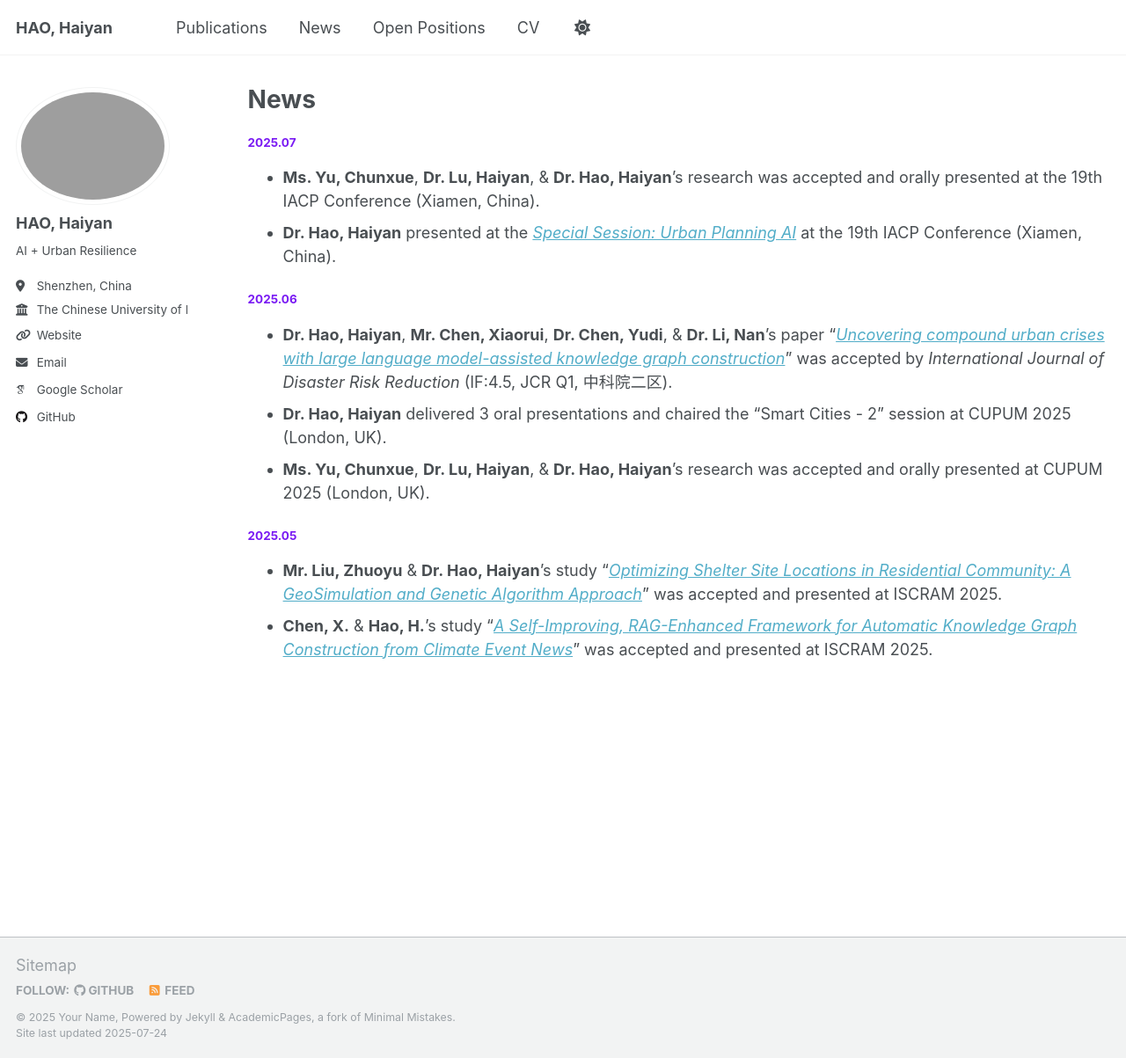
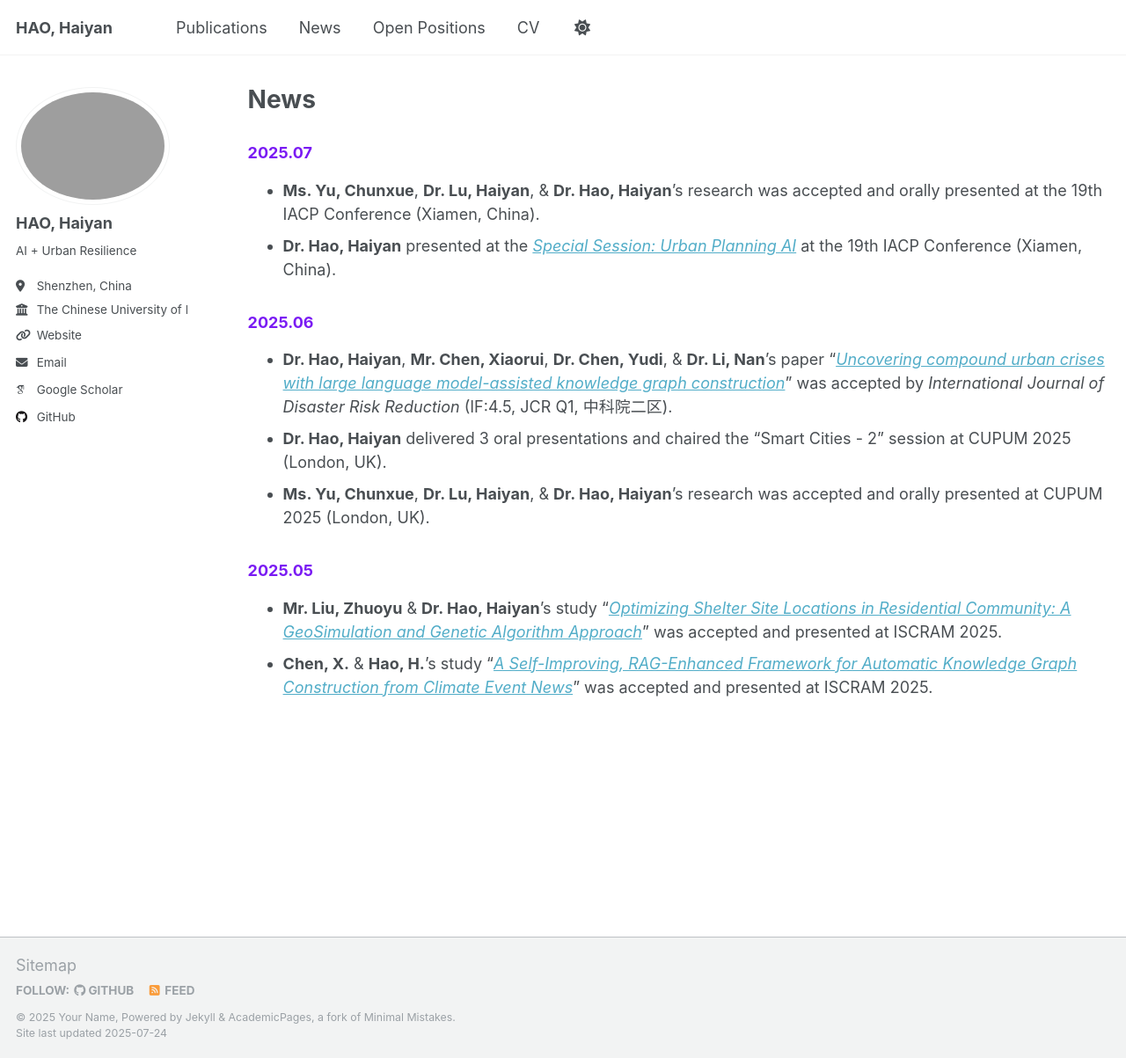
Before and after one commit to Haiyan-Hao/haiyan_hao, a Jekyll site: the page built from _pages/news.md, in a window 1280 px wide and 1203 px high. Shown: the whole window at 88% size. Built offline with Jekyll 4.4.1, drawn with Linux system fonts in a browser that asks for light colours; some web fonts are replaced.

Commit message:
Update news.md

```diff
--- a/_pages/news.md
+++ b/_pages/news.md
@@ -5,15 +5,15 @@ permalink: /news/
 author_profile: true
 ---
 
-#### <font color="7a1bf3">2025.07</font>
+### <font color="7a1bf3">2025.07</font>
 - **Ms. Yu, Chunxue**, **Dr. Lu, Haiyan**, & **Dr. Hao, Haiyan**'s research was accepted and orally presented at the 19th IACP Conference (Xiamen, China).
 - **Dr. Hao, Haiyan** presented at the [*Special Session: Urban Planning AI*](https://mp.weixin.qq.com/s/5AAAUujGDOHbcvSrpja9aw) at the 19th IACP Conference (Xiamen, China).
 
-#### <font color="7a1bf3">2025.06</font>
+### <font color="7a1bf3">2025.06</font>
 - **Dr. Hao, Haiyan**, **Mr. Chen, Xiaorui**, **Dr. Chen, Yudi**, & **Dr. Li, Nan**'s paper "[*Uncovering compound urban crises with large language model-assisted knowledge graph construction*](https://www.sciencedirect.com/science/article/pii/S2212420925004935)" was accepted by *International Journal of Disaster Risk Reduction* (IF:4.5, JCR Q1, 中科院二区).
 - **Dr. Hao, Haiyan** delivered 3 oral presentations and chaired the "Smart Cities - 2" session at CUPUM 2025 (London, UK).
 - **Ms. Yu, Chunxue**, **Dr. Lu, Haiyan**, & **Dr. Hao, Haiyan**'s research was accepted and orally presented at CUPUM 2025 (London, UK).
 
-#### <font color="7a1bf3">2025.05</font>
+### <font color="7a1bf3">2025.05</font>
 - **Mr. Liu, Zhuoyu** & **Dr. Hao, Haiyan**'s study "[*Optimizing Shelter Site Locations in Residential Community: A GeoSimulation and Genetic Algorithm Approach*](https://ojs.iscram.org/index.php/Proceedings/article/view/153)" was accepted and presented at ISCRAM 2025.
 - **Chen, X.** & **Hao, H.**'s study "[*A Self-Improving, RAG-Enhanced Framework for Automatic Knowledge Graph Construction from Climate Event News*](https://ojs.iscram.org/index.php/Proceedings/article/view/154)" was accepted and presented at ISCRAM 2025.
```
